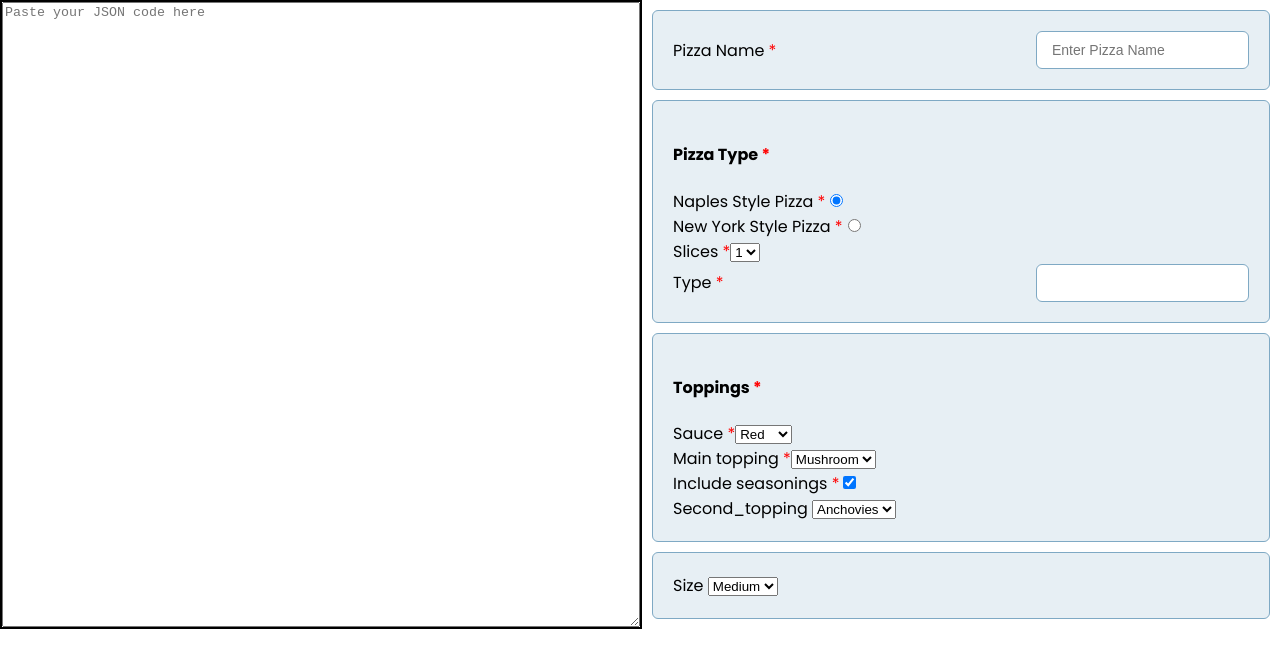
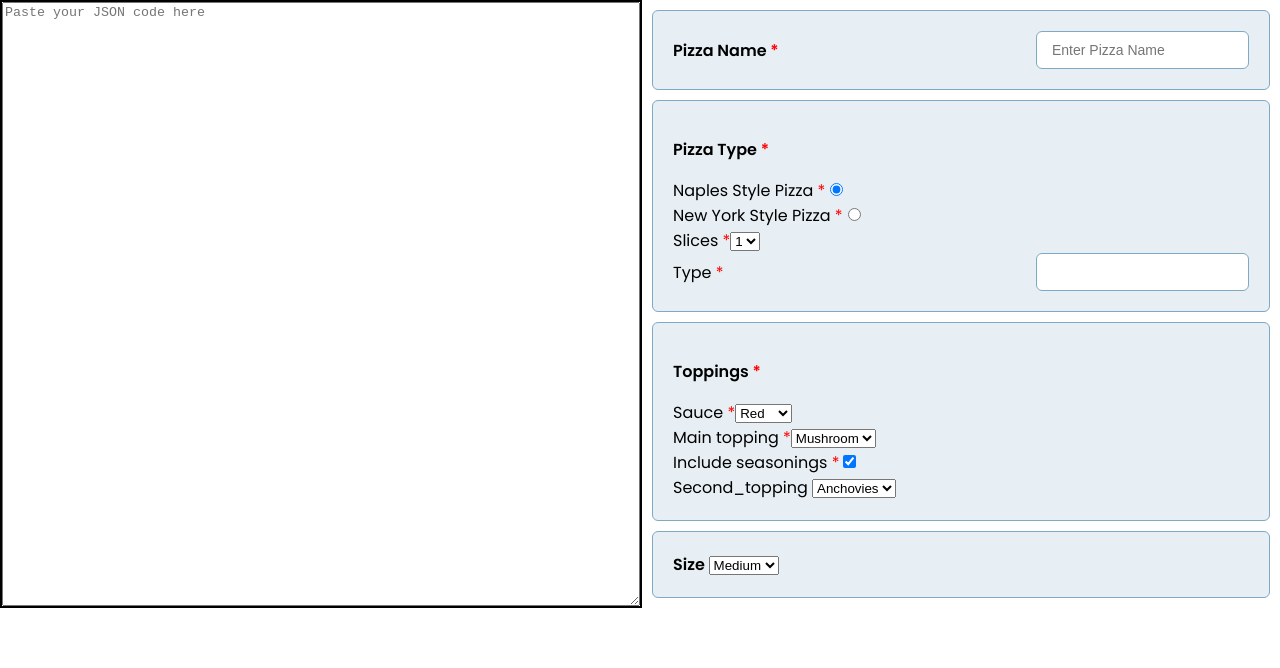
Before and after one commit to PatelPreyansh30/Frontend-Assignment, a React (Create React App) app: page / in a window 1280 px wide. Shown: the top 668 px of the page. Built offline with nearby package versions, Linux system fonts and the light colour scheme.

Commit message:
dynamic font in heading of every first iteration

```diff
--- a/src/components/GroupUiType.tsx
+++ b/src/components/GroupUiType.tsx
@@ -4,17 +4,17 @@ import RadioUiType from "./RadioUiType";
 import SelectUiType from "./SelectUiType";
 import SwitchUiType from "./SwitchUiType";
 
-const GroupUiType = (props: { data: any }) => {
+const GroupUiType = (props: { data: any; class?: string | "" }) => {
   const [radioButtonInput, setRadioButtonInput] = useState("");
 
   return (
     <div>
-      <h4>
+      <p className={`${props.class}`}>
         {props.data.label}{" "}
         {props.data.validate.required && (
           <span className="input-required">*</span>
         )}
-      </h4>
+      </p>
       {props.data.subParameters.map((subParameter: any, index: any) => (
         <div key={`group: ${index}`}>
           {subParameter.uiType === "Select" && (
--- a/src/components/InputUiType.tsx
+++ b/src/components/InputUiType.tsx
@@ -1,7 +1,7 @@
-const InputUiType = (props: { data: any }) => {
+const InputUiType = (props: { data: any; class?: string | "" }) => {
   return (
     <div className="width-100 flex align-items-center justify-content-space-between">
-      <label htmlFor={props.data.jsonKey}>
+      <label htmlFor={props.data.jsonKey} className={`${props.class}`}>
         {props.data.label}{" "}
         {props.data.validate.required && (
           <span className="input-required">*</span>
--- a/src/components/PreviewField.tsx
+++ b/src/components/PreviewField.tsx
@@ -4,18 +4,18 @@ import pizzaData from "../pizza.json";
 import InputUiType from "./InputUiType";
 import GroupUiType from "./GroupUiType";
 import SelectUiType from "./SelectUiType";
+import SwitchUiType from "./SwitchUiType";
 
 const PreviewField = (props: { jsonData: Object[] }) => {
+
   return (
     <div className="previewField-main">
       {pizzaData.map((item, index) => (
-        <div
-          key={`preview: ${index}`}
-          className="gray-background"
-        >
-          {item.uiType === "Input" && <InputUiType data={item} />}
-          {item.uiType === "Group" && <GroupUiType data={item} />}
-          {item.uiType === "Select" && <SelectUiType data={item} />}
+        <div key={`preview: ${index}`} className="gray-background">
+          {item.uiType === "Input" && <InputUiType data={item} class='h5-font' />}
+          {item.uiType === "Group" && <GroupUiType data={item} class='h5-font' />}
+          {item.uiType === "Select" && <SelectUiType data={item} class='h5-font' />}
+          {item.uiType === "Switch" && <SwitchUiType data={item} class='h5-font' />}
         </div>
       ))}
     </div>
--- a/src/components/SelectUiType.tsx
+++ b/src/components/SelectUiType.tsx
@@ -1,7 +1,7 @@
-const SelectUiType = (props: { data: any }) => {
+const SelectUiType = (props: { data: any; class?: string | "" }) => {
   return (
     <div>
-      <label htmlFor={props.data.jsonKey}>
+      <label htmlFor={props.data.jsonKey} className={`${props.class}`}>
         {props.data.label}{" "}
         {props.data.validate.required && (
           <span className="input-required">*</span>
--- a/src/components/SwitchUiType.tsx
+++ b/src/components/SwitchUiType.tsx
@@ -1,7 +1,7 @@
-const SwitchUiType = (props: { data: any }) => {
+const SwitchUiType = (props: { data: any; class?: string | "" }) => {
   return (
     <div>
-      <label htmlFor={props.data.jsonKey}>
+      <label htmlFor={props.data.jsonKey} className={`${props.class}`}>
         {props.data.label}{" "}
         {props.data.validate.required && (
           <span className="input-required">*</span>
--- a/src/style/utility.css
+++ b/src/style/utility.css
@@ -53,3 +53,9 @@
 .width-100 {
     width: 100%;
 }
+
+/* fonts */
+.h5-font {
+    font-size: 16px;
+    font-weight: 600;
+}
```
